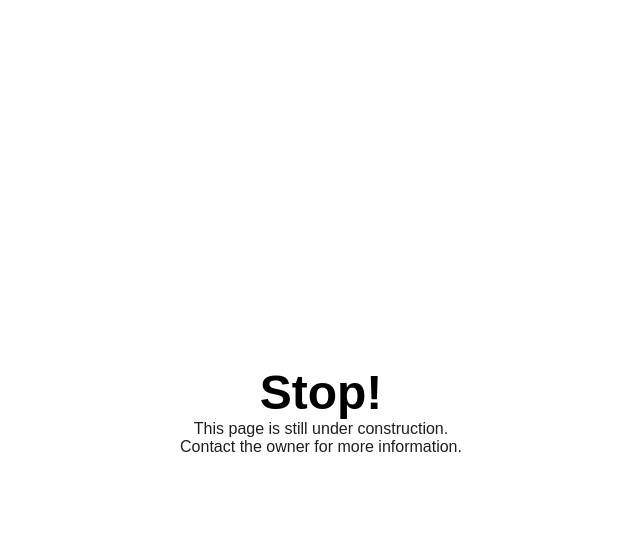
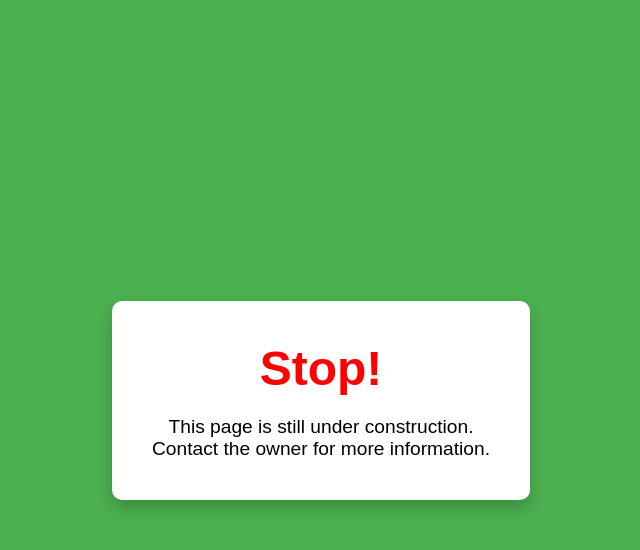
Before and after one commit to TrisMatt20/TrisMatt20.github.io, a PHP site: page /loadingPage.html in a window 1280 px wide. Shown: the top 550 px of the page, without its empty margins (319-959 px from the left). Run offline with PHP 8.4, Linux system fonts and the light colour scheme.

Commit message:
Added minor fixes

```diff
--- a/index.html
+++ b/index.html
@@ -33,7 +33,6 @@
                     </a>
                     <h1>Activity 4</h1>
                 </div>
-
                 <!-- <div class="project">
                     <a href="--"></a><img src="assets/folder.png" alt="Project 2 Icon">
                     <p>TBA</p>
--- a/loadingPage.html
+++ b/loadingPage.html
@@ -3,8 +3,9 @@
 <head>
     <meta charset="UTF-8">
     <meta name="viewport" content="width=device-width, initial-scale=1.0">
-    <title>Under Construction</title>
-    <link rel="stylesheet" href="styles.css">
+    <title>Page Not Yet Available</title>
+    <link rel="stylesheet" href="LPstyles.css">
+    <link rel="icon" href="assets/favicon.ico" type = "image/x-icon">
 </head>
 <body>
     <div class="container">
@@ -13,6 +14,5 @@
             <p>This page is still under construction.</p>
             <p>Contact the owner for more information.</p>
         </div>
-    </div>
 </body>
 </html>
--- a/styles.css
+++ b/styles.css
@@ -90,6 +90,7 @@ h2 {
     margin-bottom: 100px;
 }
 
+
 .project {
     display: flex;
     flex-direction: column;
```
Also changed, not shown: 2 other files.
